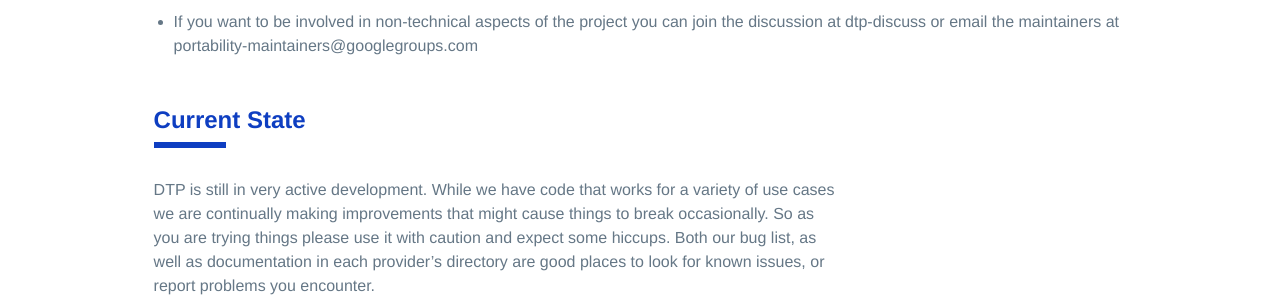
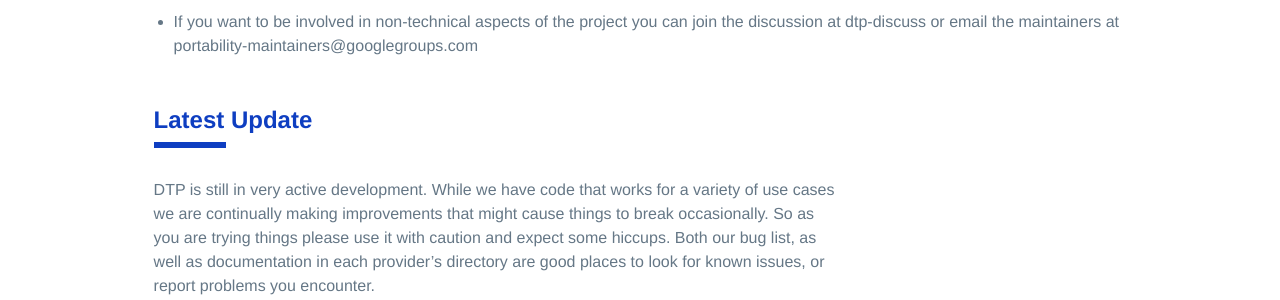
Before and after one commit to justflatley/dtp-staging, a Jekyll site: the page built from index.md, in a window 1280 px wide and 900 px high, scrolled down 2557 px. Shown: the part 162-462 px from the top of the window. Built offline with Jekyll 4.4.1, drawn with Linux system fonts in a browser that asks for light colours; our own code applies the rules of GitHub Pages for plain Markdown files.

Commit message:
Update index.md

```diff
--- a/index.md
+++ b/index.md
@@ -113,7 +113,7 @@ We welcome everyone to participate, the more expertise and viewpoints we have co
 
 <div class="section" markdown="1">
 <div class="section-text" markdown="1">
-## Current State
+## Latest Update
 <div class="mustache">
 </div>
 
```
